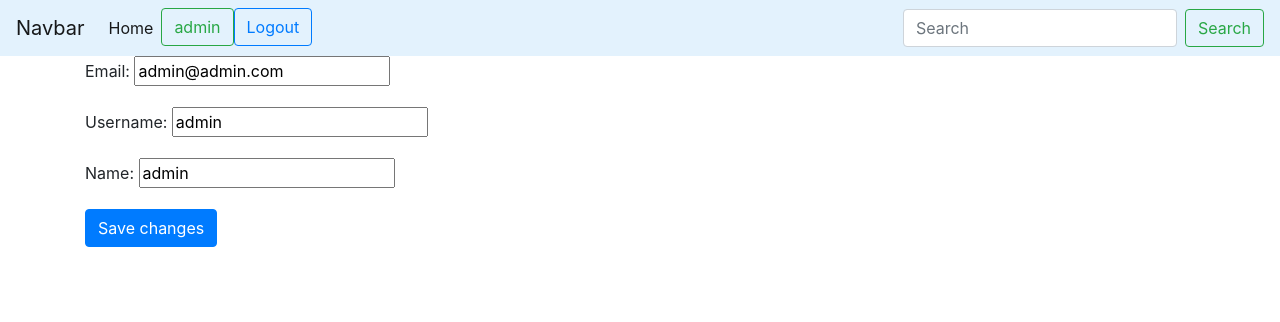
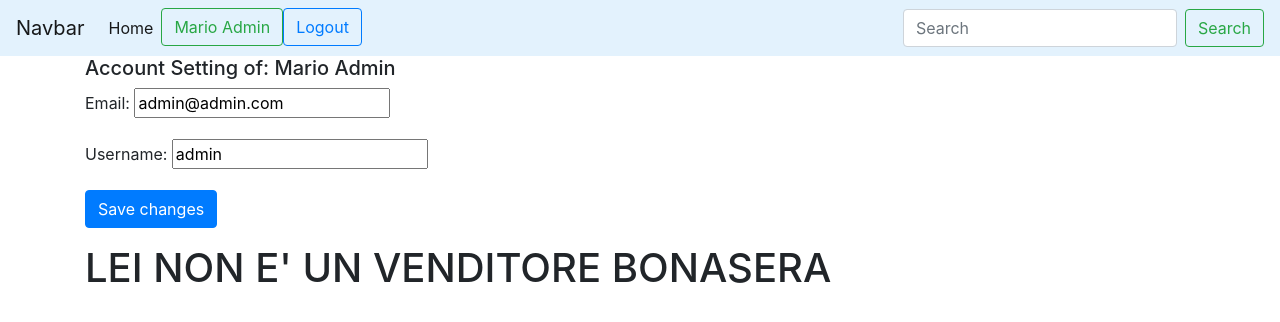
Before and after one commit to YuriGardinazzi/ECommerce, a Django app: page /user/account/ in a window 1280 px wide. Shown: the top 322 px of the page. Run offline with Django 3.2, Linux system fonts and the light colour scheme; a user stored in the database is signed in; some libraries are stand-ins or nearby versions.

Commit message:
add vendor field and display

```diff
--- a/templates/base.html
+++ b/templates/base.html
@@ -37,7 +37,7 @@
                 {%else %}
                     <li>
                     <a  class="btn btn-outline-success"  href=" {% url 'user_management:account' %}">
-                        {{ user.name }}
+                        {{ user.first_name }} {{ user.last_name }}
                     </a>
                     </li>
                     <li>
--- a/user_management/forms.py
+++ b/user_management/forms.py
@@ -9,6 +9,9 @@ from ecommerce import settings
 
 class SignUpForm(UserCreationForm):
     email = forms.EmailField(widget=forms.EmailInput(attrs={'placeholder': 'Email'}))
+    first_name = forms.CharField(max_length=30)
+    last_name = forms.CharField(max_length=30)
+    is_vendor = forms.BooleanField(initial=False, required=False,label='Check if you\'re a vendor')
     password1 = forms.CharField(widget=forms.PasswordInput(attrs={'placeholder': 'Choose your password wisely'}))
     password2 = forms.CharField(widget=forms.PasswordInput(attrs={'placeholder': 'Choose your password wisely'}))
 
@@ -19,7 +22,7 @@ class SignUpForm(UserCreationForm):
 
     class Meta:
         model = CustomUser
-        fields = ('email', 'username', 'name', 'password1', 'password2')
+        fields = ('email', 'username', 'first_name', 'last_name', 'is_vendor', 'password1', 'password2')
 
 
 class LoginForm(forms.ModelForm):
@@ -41,7 +44,7 @@ class LoginForm(forms.ModelForm):
 class AccountUpdateForm(forms.ModelForm):
     class Meta:
         model = CustomUser
-        fields = ('email', 'username', 'name')
+        fields = ('email', 'username')
 
     # check email not already in use
     def clean_email(self):
--- a/user_management/models.py
+++ b/user_management/models.py
@@ -8,32 +8,33 @@ from ecommerce import settings
 
 class CustomAccountManager(BaseUserManager):
     # parameters are the required fields
-    def create_user(self, email, username, name, password=None):
+    def create_user(self, email, username, first_name, last_name, password=None):
 
         if not email:
             raise ValueError("Users must have an email address")
         if not username:
             raise ValueError("Users must have a username")
-        if not name:
-            raise ValueError("Users must have a name")
+
         # creation of new user
         user = self.model(
             email=self.normalize_email(email),
             username=username,
-            name=name,
+            first_name=first_name,
+            last_name=last_name
         )
 
         user.set_password(password)
         user.save(using=self._db)
         return user
 
-    def create_superuser(self, email, username, name, password=None):
+    def create_superuser(self, email, username, first_name, last_name, password=None):
 
         user = self.create_user(
             email=self.normalize_email(email),
             username=username,
             password=password,
-            name=name,
+            first_name=first_name,
+            last_name=last_name,
         )
         user.is_admin = True
         user.is_staff = True
@@ -46,17 +47,21 @@ class CustomUser(AbstractBaseUser):
     # default fields
     email = models.EmailField(verbose_name="email", max_length=70, unique=True)
     username = models.CharField(max_length=30, unique=True)
+
     date_joined = models.DateTimeField(verbose_name='date joined', auto_now_add=True)
     last_login = models.DateTimeField(verbose_name='last login', auto_now=True)
     is_admin = models.BooleanField(default=False)
     is_active = models.BooleanField(default=True)
     is_staff = models.BooleanField(default=False)
     is_superuser = models.BooleanField(default=False)
+
     # personalized fieds
-    name = models.CharField(max_length=30)
+    first_name = models.CharField(max_length=30, default=None)
+    last_name = models.CharField(max_length=30, default=None)
+    is_vendor= models.BooleanField(default=False)
 
     USERNAME_FIELD = 'email'
-    REQUIRED_FIELDS = ['username', 'name']  # required field other than email
+    REQUIRED_FIELDS = ['username', 'first_name', 'last_name']  # required field other than email
 
     objects = CustomAccountManager()
 
@@ -69,7 +74,7 @@ class CustomUser(AbstractBaseUser):
     def has_module_perms(self, app_label):
         return True
 
-
+'''
 class Person(models.Model):
     first_name = models.CharField(max_length=50)
     last_name = models.CharField(max_length=50)
@@ -77,3 +82,4 @@ class Person(models.Model):
 
     def save(self, *args, **kwargs):
         super().save(*args, **kwargs)
+'''
--- a/user_management/templates/registration/user_profile.html
+++ b/user_management/templates/registration/user_profile.html
@@ -4,7 +4,10 @@
     <div class="container">
     <form method="post">{% csrf_token %}
         <div class="form-group">
+            {% if request.user.is_authenticated %}
 
+            <p class="h5"> Account Setting of: {{ user.first_name }} {{ user.last_name }}</p>
+            {% endif %}
             {% if messages %}
                     {% for message in messages %}
                         <div class="alert alert-success" role="alert">
@@ -40,5 +43,13 @@
             <button type="submit" class="btn btn-primary">Save changes</button>
         </div>
     </form>
+
+    {% if request.user.is_authenticated %}
+        {% if request.user.is_vendor%}
+            <h1> LEI E' UN VENDITORE BUONGIORNO</h1>
+        {% else %}
+            <h1> LEI NON E' UN VENDITORE BONASERA</h1>
+        {% endif %}
+    {% endif %}
     </div>
 {% endblock %}
--- a/user_management/views.py
+++ b/user_management/views.py
@@ -38,8 +38,7 @@ def account_view(request):
         form = AccountUpdateForm(
             initial={
                 "email": request.user.email,
-                "username": request.user.username,
-                "name": request.user.name,
+                "username": request.user.username
             }
         )
     context['account_form'] = form
```
Also changed, not shown: user_management/admin.py (+2 -5 lines), db.sqlite3, user_management/migrations/0001_initial.py, user_management/migrations/0002_remove_customuser_name.py (added), user_management/migrations/0003_customuser_is_vendor.py (added), user_management/migrations/0004_delete_person.py (added).
